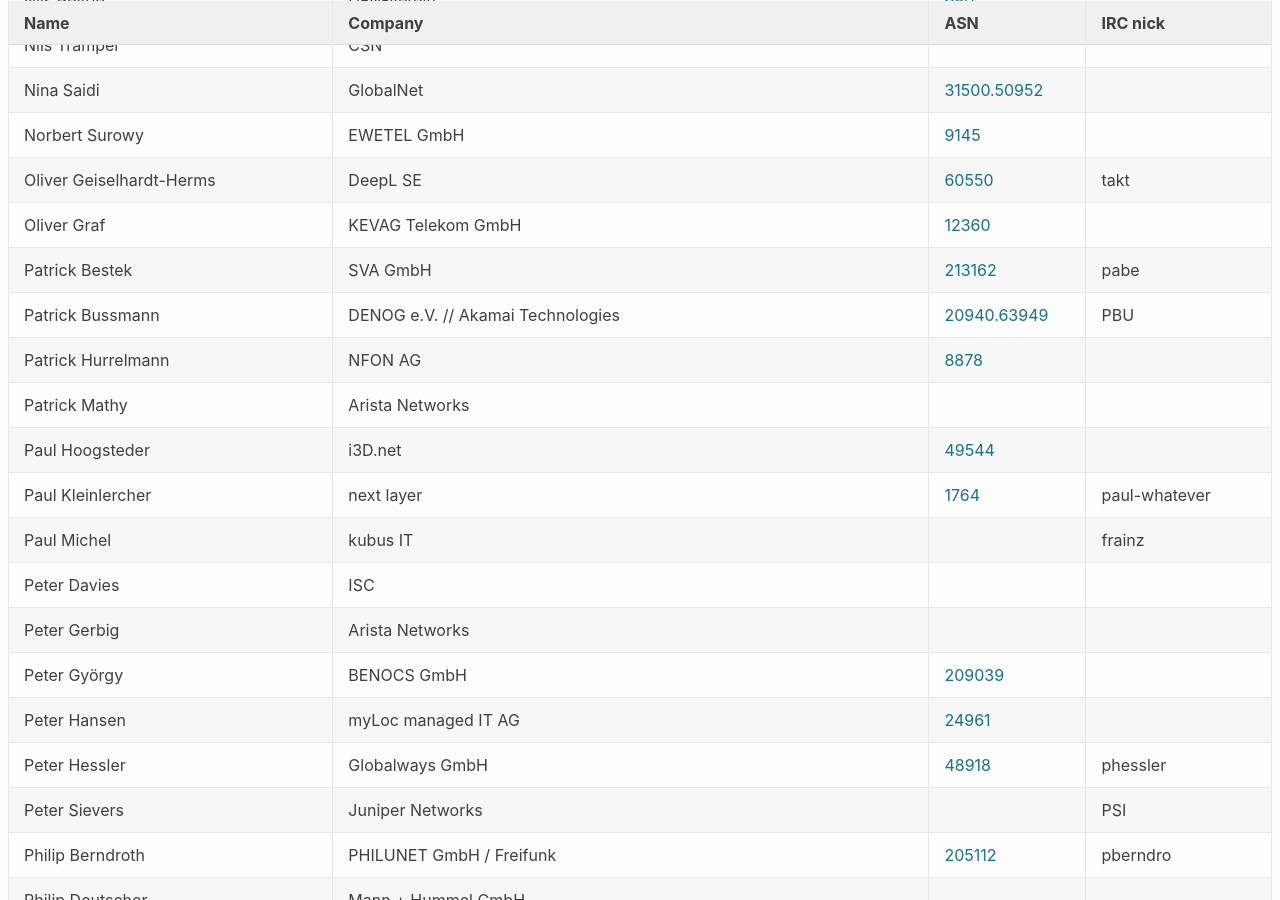
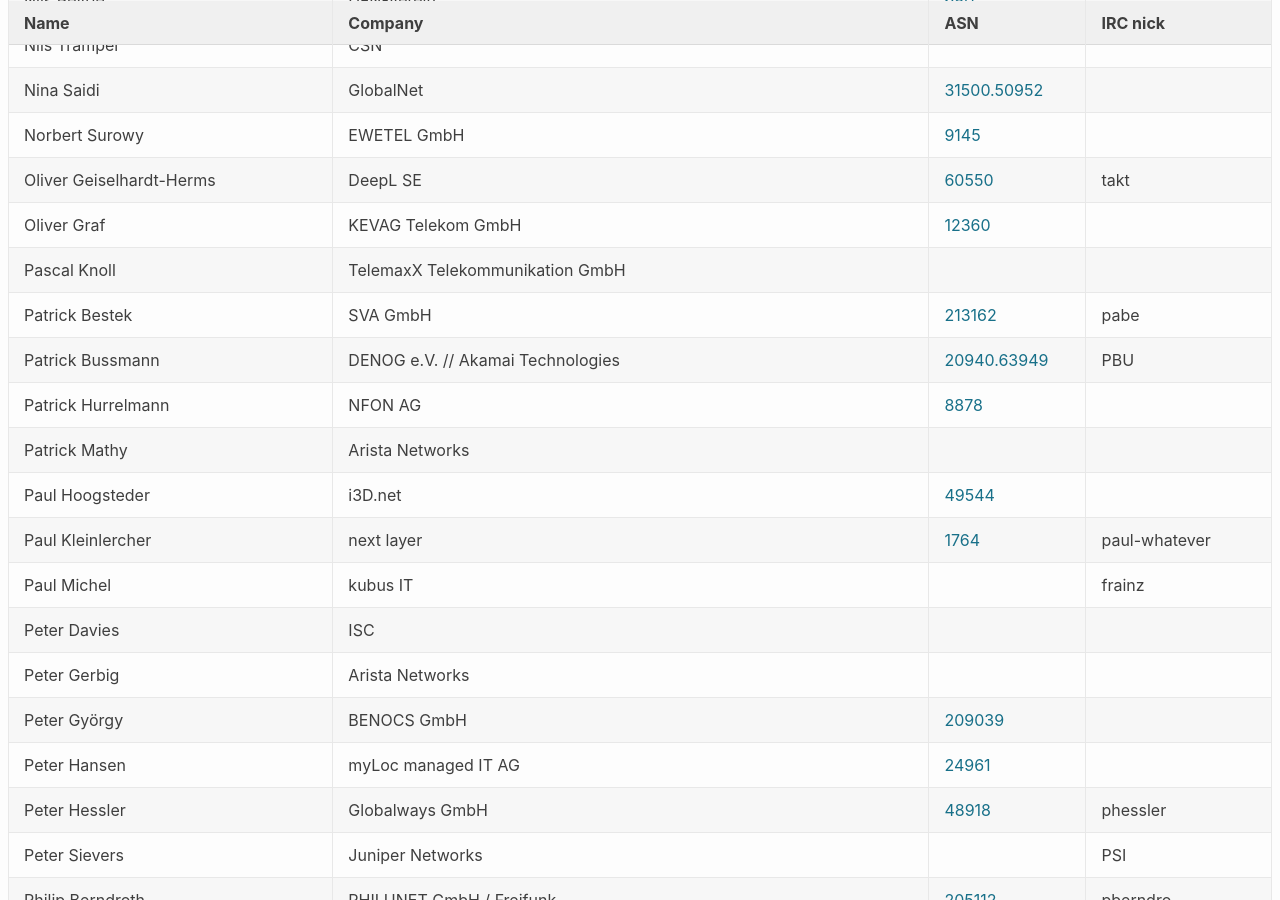
Before and after one commit to denog/pretix-attendeelist, a Jekyll site: the page built from denog15/index.md, in a window 1280 px wide and 900 px high, scrolled down 9694 px. Built offline with Jekyll 4.4.1, drawn with Linux system fonts in a browser that asks for light colours.

Commit message:
Latest data: Fri Oct 20 12:36:36 UTC 2023

```diff
--- a/_data/attendees_denog15_onsite.json
+++ b/_data/attendees_denog15_onsite.json
@@ -1302,6 +1302,12 @@
     "asn": "12360"
   },
   {
+    "name": "Pascal Knoll",
+    "company": "TelemaxX Telekommunikation GmbH",
+    "irc": null,
+    "asn": null
+  },
+  {
     "name": "Patrick Bestek",
     "company": "SVA GmbH",
     "irc": "pabe",
```
